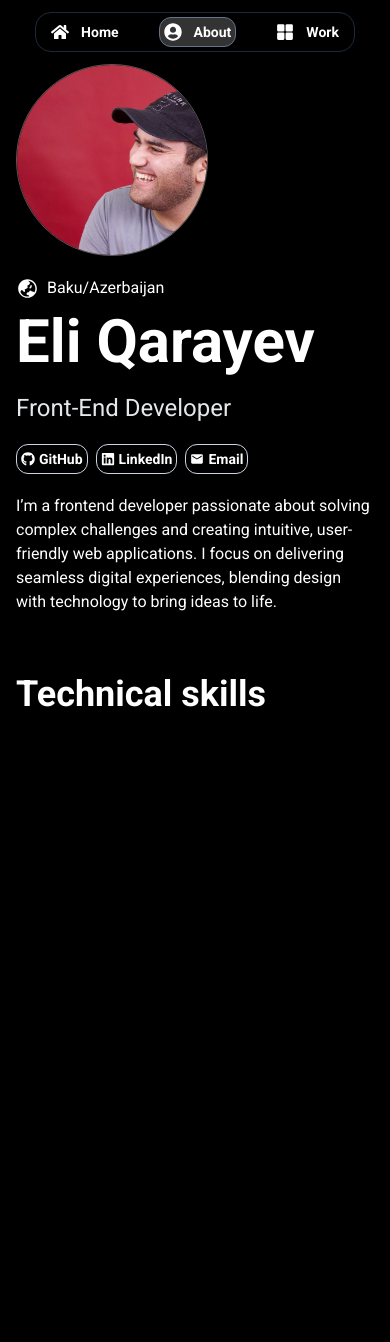
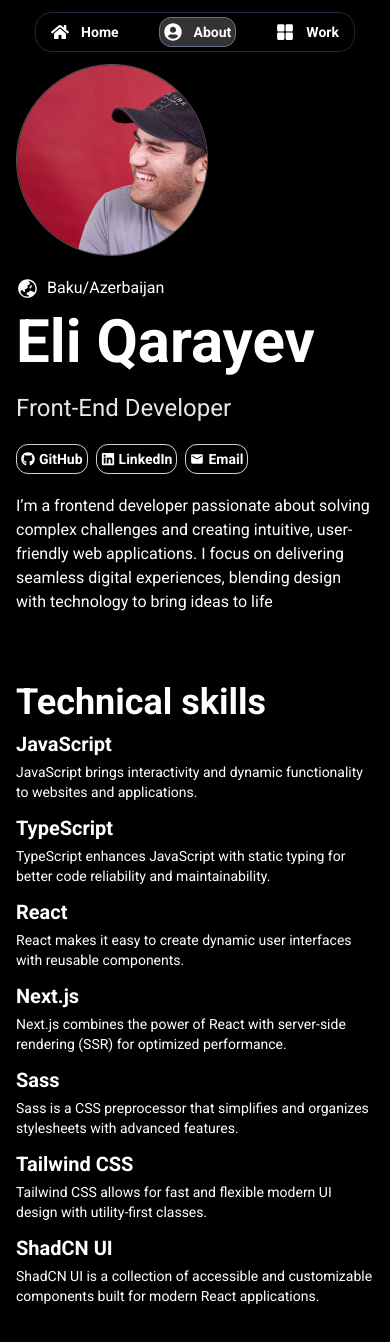
Before and after one commit to e-qa/www, a React (Vite) app: page /about in a window 390 px wide. Shown: the top 1342 px of the page. Before the commit the page ends 844 px from the top, so only its background shows below. Built offline with nearby package versions, Linux system fonts and the light colour scheme.

Commit message:
add about

```diff
--- a/src/App.tsx
+++ b/src/App.tsx
@@ -14,7 +14,7 @@ const App = () => {
           <Routes>
             <Route path="/" element={<Home />} />
             <Route path="/about" element={<About />} />
-            <Route path="*" element={<h1 className="  text-white">NO</h1>} />
+            <Route path="*" element={<h1 className="  text-white">404</h1>} />
           </Routes>
         </Router>
       </div>
--- a/src/pages/About.tsx
+++ b/src/pages/About.tsx
@@ -12,7 +12,7 @@ const About = () => {
             <img
               src="./me.jpg"
               alt="Profile Picture"
-              className="w-48 h-48 rounded-full object-cover border-[1px] border-[#595959]"
+              className="w-48 h-48 rounded-full object-cover border-[.0625rem] border-[#595959]"
             />
           </div>
           <div className="flex items-center gap-2 mt-5">
@@ -51,11 +51,68 @@ const About = () => {
               I’m a frontend developer passionate about solving complex
               challenges and creating intuitive, user-friendly web applications.
               I focus on delivering seamless digital experiences, blending
-              design with technology to bring ideas to life.
+              design with technology to bring ideas to life
             </p>
           </div>
-          <div className="mt-10">
-            <h2 className="text-4xl font-bold">Technical skills</h2>
+          <div className="mt-10 my-20">
+            <h2 className="text-4xl font-bold my-2">Technical skills</h2>
+            <div className="flex flex-col gap-3">
+              <div className="flex flex-col gap-1">
+                <span className="text-xl font-bold">JavaScript</span>
+                <span className="text-sm">
+                  JavaScript brings interactivity and dynamic functionality to
+                  websites and applications.
+                </span>
+              </div>
+
+              <div className="flex flex-col gap-1">
+                <span className="text-xl font-bold">TypeScript</span>
+                <span className="text-sm">
+                  TypeScript enhances JavaScript with static typing for better
+                  code reliability and maintainability.
+                </span>
+              </div>
+
+              <div className="flex flex-col gap-1">
+                <span className="text-xl font-bold">React</span>
+                <span className="text-sm">
+                  React makes it easy to create dynamic user interfaces with
+                  reusable components.
+                </span>
+              </div>
+
+              <div className="flex flex-col gap-1">
+                <span className="text-xl font-bold">Next.js</span>
+                <span className="text-sm">
+                  Next.js combines the power of React with server-side rendering
+                  (SSR) for optimized performance.
+                </span>
+              </div>
+
+              <div className="flex flex-col gap-1">
+                <span className="text-xl font-bold">Sass</span>
+                <span className="text-sm">
+                  Sass is a CSS preprocessor that simplifies and organizes
+                  stylesheets with advanced features.
+                </span>
+              </div>
+
+              <div className="flex flex-col gap-1">
+                <span className="text-xl font-bold">Tailwind CSS</span>
+                <span className="text-sm">
+                  Tailwind CSS allows for fast and flexible modern UI design
+                  with utility-first classes.
+                </span>
+              </div>
+
+              <div className="flex flex-col gap-1">
+                <span className="text-xl font-bold">ShadCN UI</span>
+                <span className="text-sm">
+                  ShadCN UI is a collection of accessible and customizable
+                  components built for modern React applications.
+                </span>
+              </div>
+            </div>
           </div>
         </div>
       </div>
--- a/src/pages/Home.tsx
+++ b/src/pages/Home.tsx
@@ -19,17 +19,20 @@ const Home = () => {
 
   return (
     <motion.main
-      className="pt-32 lg:px-20 px-0 h-full flex flex-col gap-10"
+      className="pt-32 lg:px-20 px-0 h-full flex flex-col  gap-2 lg:gap-5
+      "
       variants={container}
       initial="hidden"
       animate="visible"
     >
       <motion.h1 className="text-7xl font-bold" variants={item}>
-        FullStack JavaScript <br /> Developer
+        Frontend Developer
       </motion.h1>
       <motion.p className="text-xl" variants={item}>
-        I'm Eli, a full-stack developer, designing intuitive user <br />
-        experiences and robust solutions for businesses and individuals.
+        I’m a frontend developer passionate about solving complex challenges and
+        creating intuitive, user-friendly web applications. I focus on
+        delivering seamless digital experiences, blending design with technology
+        to bring ideas to life.
       </motion.p>
       <Link to={'/about'} className="w-3">
         <motion.button
```
